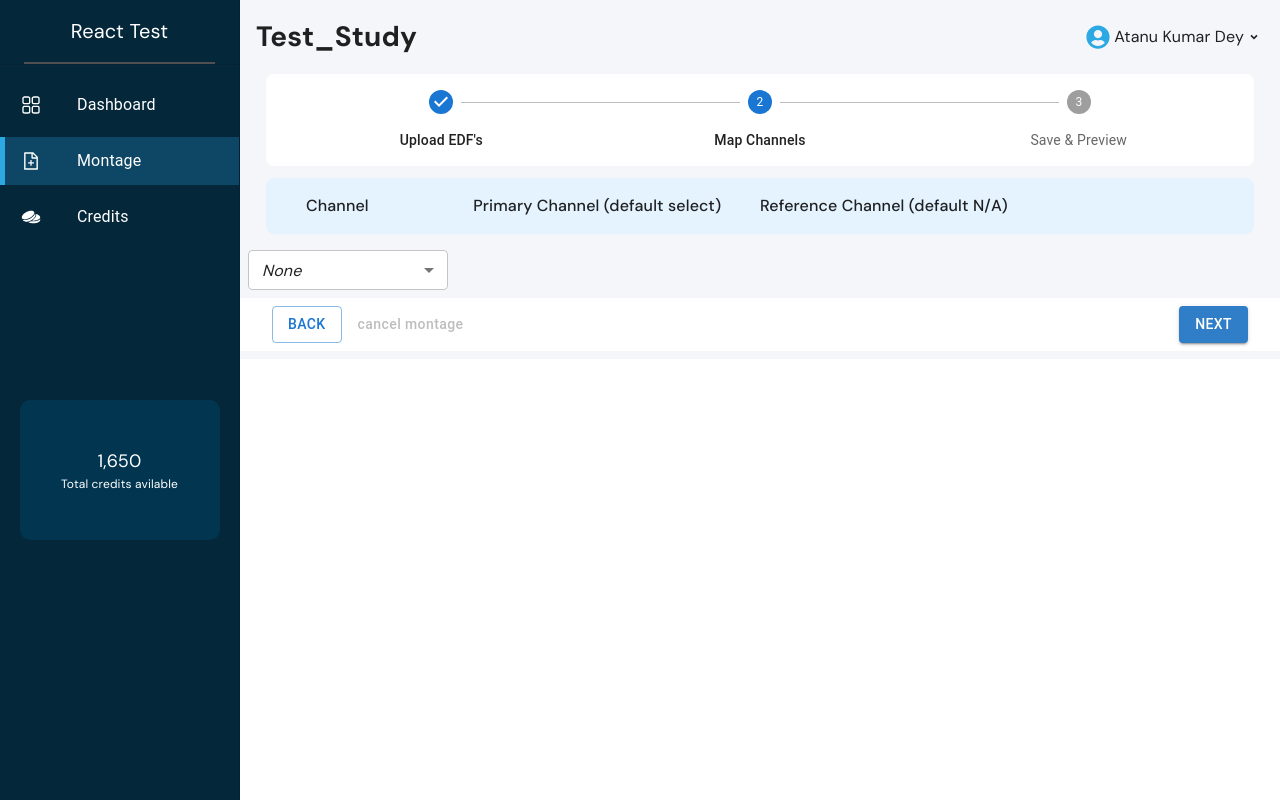
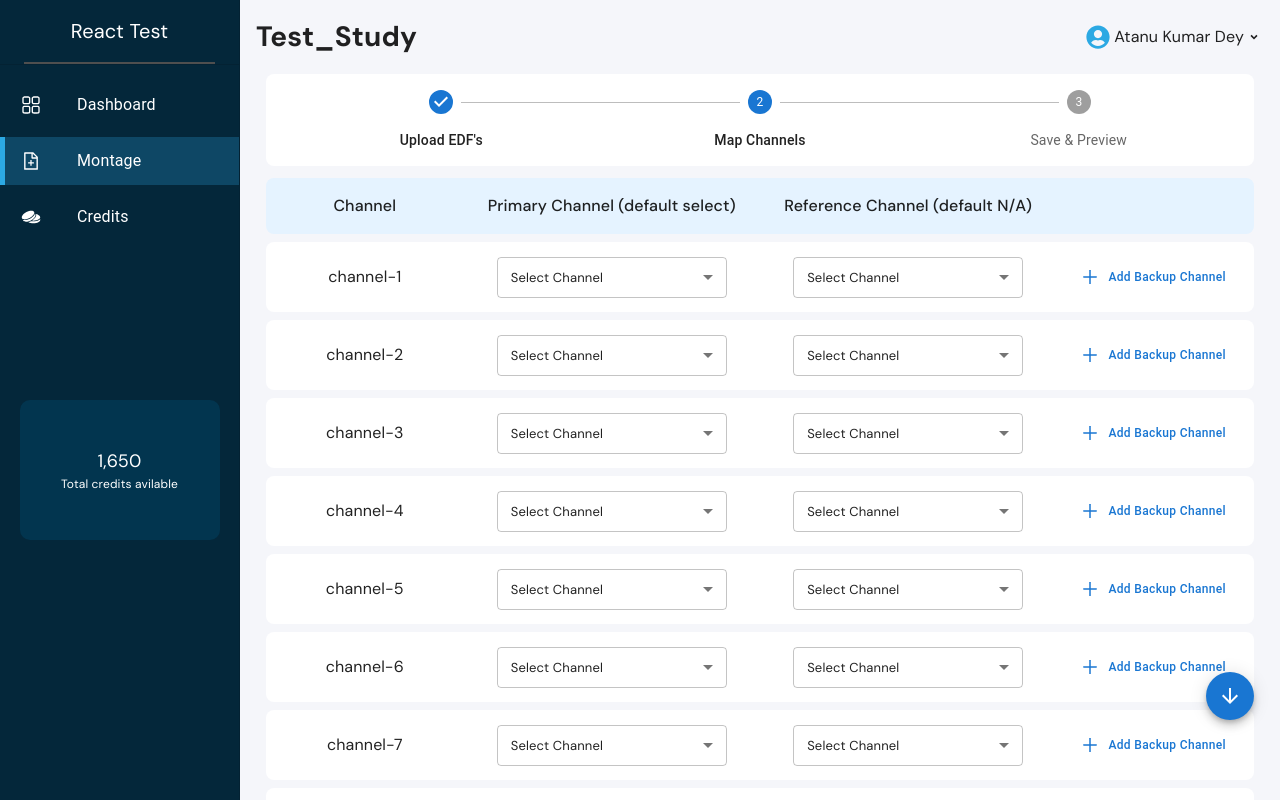
Before and after one commit to Atanu-Kumar-Dey/Neurobit-Internship, a React (Vite) app: page / in a window 1280 px wide. Both pictures are taken after a click on the button "NEXT". Shown: the top 800 px of the page. Built offline with nearby package versions, Linux system fonts and the light colour scheme.

Commit message:
all fine

```diff
--- a/package.json
+++ b/package.json
@@ -19,6 +19,7 @@
     "react-dom": "^18.2.0",
     "react-icons": "^4.8.0",
     "react-redux": "^8.0.5",
+    "react-scroll": "^1.8.9",
     "styled-components": "^5.3.11"
   },
   "devDependencies": {
--- a/src/App.jsx
+++ b/src/App.jsx
@@ -19,7 +19,7 @@ const App = () => {
       <Box
         sx={{
           backgroundColor: "rgba(245, 246, 250, 1)",
-          maxHeight: "100vh",
+          minHeight: "100vh",
           width: "100%",
         }}>
         <Montage />
--- a/src/components/DropDown.jsx
+++ b/src/components/DropDown.jsx
@@ -3,12 +3,13 @@ import InputLabel from "@mui/material/InputLabel";
 import MenuItem from "@mui/material/MenuItem";
 import FormControl from "@mui/material/FormControl";
 import Select from "@mui/material/Select";
-
-export default function DropDown() {
-  const [age, setAge] = React.useState("");
-
+import { useSelector } from "react-redux";
+export default function DropDown({index}) {
+  const [option, setOption] = React.useState("");
+  const {value} = useSelector((state)=>state.step)
   const handleChange = (event) => {
-    setAge(event.target.value);
+    setOption(event.target.value);
+    console.log(index)
   };
 
   const dumyOptions = [
@@ -60,19 +61,22 @@ export default function DropDown() {
 
   return (
     <FormControl
-      sx={{ m: 1, minWidth: 200, backgroundColor: "white" }}
-      size="small">
+      sx={{ m: 1, minWidth: 230,m:1}}
+      size="small"
+      disabled={value>2} >
       <Select
-        value={age}
+        value={option}
         onChange={handleChange}
         displayEmpty
         inputProps={{ "aria-label": "Without label" }}>
         <MenuItem value="">
-          <em>None</em>
+          <span style={{fontSize:"13px",fontWeight:"400"}}>Select Channel</span>
         </MenuItem>
-        <MenuItem value={10}>Ten</MenuItem>
-        <MenuItem value={20}>Twenty</MenuItem>
-        <MenuItem value={30}>Thirty</MenuItem>
+        {dumyOptions.map((option) => (
+          <MenuItem key={option.value} value={option.value}>
+            {option.name}
+          </MenuItem>
+        ))}
       </Select>
     </FormControl>
   );
--- /dev/null
+++ b/src/components/GoToBottom.jsx
@@ -0,0 +1,23 @@
+import React from 'react'
+import Fab from '@mui/material/Fab';
+import ArrowDownwardIcon from '@mui/icons-material/ArrowDownward';
+import { animateScroll as scroll } from 'react-scroll';
+
+const scrollToBottom = () => {
+    scroll.scrollToBottom({
+      duration: 1500,
+      smooth: 'easeInOutQuart',
+    });
+  };
+
+const GoToBottom = () => {
+  return (
+    <div style={{position:"fixed",zIndex: 199,bottom:"10%",right:"2%"}} >
+      <Fab size="medium" color="primary" aria-label="add" onClick={scrollToBottom}>
+        <ArrowDownwardIcon />
+      </Fab>
+    </div>
+  )
+}
+
+export default GoToBottom
--- a/src/components/Montage.jsx
+++ b/src/components/Montage.jsx
@@ -3,9 +3,13 @@ import HeaderSection from "./HeaderSection";
 import ProgressBar from "./ProgressBar";
 import UploadDocument from "./mainComponents/UploadDocument";
 import NavigatorButton from "./NavigatorButton";
-import DropDown from "./DropDown";
 import DataHeader from "./mainComponents/DataHeader";
 import { useSelector } from "react-redux";
+import Additional from "./mainComponents/Additional";
+import MapChannel from "./mainComponents/MapChannel";
+import FinalTable from "./mainComponents/FinalTable"
+import EditChannels from "./mainComponents/EditChannels";
+import GoToBottom from "./GoToBottom";
 
 const displayForm = (value) => {
   switch (value) {
@@ -13,13 +17,28 @@ const displayForm = (value) => {
       return <UploadDocument />;
       break;
     case 1:
-      return <DropDown/>
+      return (
+        <>
+          <MapChannel />
+          <Additional />
+        </>
+      );
       break;
     case 2:
-      // return <PreviewSave />;
+      return (
+        <>
+          <EditChannels />
+          <Additional />
+        </>
+      );
       break;
     case 3:
-      // return <FinalPage />;
+      return (
+        <>
+          <FinalTable />
+          <Additional />
+        </>
+      );
       break;
     default:
       break;
@@ -31,11 +50,26 @@ const Montage = () => {
 
   return (
     <div>
-      <HeaderSection />
-      <ProgressBar />
-      {value > 0 ? <DataHeader /> : null}
+      <div
+        style={{
+          position: "sticky",
+          top: 0,
+          zIndex: 100,
+          backgroundColor: "rgba(245, 246, 250, 1)",
+        }}>
+        <HeaderSection />
+        <ProgressBar />
+        {value > 0 ? (
+          <>
+            <DataHeader />
+            <GoToBottom />
+          </>
+        ) : null}
+      </div>
       {displayForm(value)}
-      <NavigatorButton />
+      <div style={{ bottom: 0 }}>
+        <NavigatorButton />
+      </div>
     </div>
   );
 };
--- a/src/components/NavigatorButton.jsx
+++ b/src/components/NavigatorButton.jsx
@@ -37,7 +37,6 @@ const NavigatorButton = () => {
           display: "flex",
           px: 2,
           py: 1,
-          mb: 1,
           bgcolor: "white",
         }}>
         <Box sx={{ width: "90%", ml: 2 }}>
--- a/src/components/mainComponents/Additional.jsx
+++ b/src/components/mainComponents/Additional.jsx
@@ -13,7 +13,7 @@ const AdditionalContent = () => {
       sx={{
         background: "white",
         borderRadius: "8px",
-        mb: "5px",
+        mb: 1,
         width: "95%",
         mx: "auto",
         lineHeight: "40px",
@@ -29,13 +29,13 @@ const AdditionalContent = () => {
         <Box>
           <FormControlLabel
             control={<Checkbox defaultChecked={optionals[0].optional1} />}
-            label=" optional1"
+            label=" Artifacts"
           />
         </Box>
         <Box>
           <FormControlLabel
             control={<Checkbox defaultChecked={optionals[0].optional2} />}
-            label="optional2"
+            label="Spindle"
           />
         </Box>
       </Stack>
--- a/src/components/mainComponents/DataHeader.jsx
+++ b/src/components/mainComponents/DataHeader.jsx
@@ -8,7 +8,7 @@ const DataHeader = () => {
         width: "95%",
         backgroundColor: "white",
         mx: "auto",
-        p: 2,
+        py: 2,
         display:"flex",
         mb: "8px",
         borderRadius: "8px",
@@ -17,9 +17,9 @@ const DataHeader = () => {
         justifyContent:"start",
         backgroundColor:"rgba(229, 243, 255, 1)"
       }}>
-      <Box sx={{width:"20%",pl:3}}>Channel</Box>
-      <Box sx={{width:"30%",pr:2}}>Primary Channel (default select)</Box>
-      <Box sx={{width:"30%"}}>Reference Channel (default N/A)</Box>
+      <Box sx={{width:"20%",display:"flex",justifyContent:"center"}}>Channel</Box>
+      <Box sx={{width:"30%",display:"flex",justifyContent:"center"}}>Primary Channel (default select)</Box>
+      <Box sx={{width:"30%",display:"flex",justifyContent:"center"}}>Reference Channel (default N/A)</Box>
     </Box>
   );
 };
--- /dev/null
+++ b/src/components/mainComponents/EditChannels.jsx
@@ -0,0 +1,60 @@
+import React, { useState } from "react";
+import DropDown from "../DropDown";
+import { useSelector } from "react-redux";
+import { Box, Button } from "@mui/material";
+import EditIcon from "@mui/icons-material/Edit";
+
+const EditChannels = () => {
+  const { channels } = useSelector((state) => state.jsonData);
+
+  const handleRow = (index) => {
+    console.log(index);
+  };
+
+  return (
+    <div>
+      <Box sx={{ width: "95%", mx: "auto" }}>
+        {channels.map((option, index) => (
+          <Box
+            sx={{
+              width: "100%",
+              minHeight: "70px",
+              backgroundColor: "white",
+              mb: 1,
+              display: "flex",
+              alignItems: "center",
+              borderRadius: "8px",
+            }}
+            key={index}>
+            <Box
+              sx={{ width: "20%", display: "flex", justifyContent: "center" }}>
+              {option}
+            </Box>
+            <Box
+              sx={{ width: "30%", display: "flex", justifyContent: "center" }}>
+              <DropDown index={index} />
+            </Box>
+            <Box
+              sx={{ width: "30%", display: "flex", justifyContent: "center" }}>
+              <DropDown index={index} />
+            </Box>
+            <Box
+              sx={{ width: "20%", display: "flex", justifyContent: "center" }}>
+              <Button
+                size="medium"
+                variant="outlined"
+                sx={{ fontSize: "12px", textTransform: "capitalize " }}
+                startIcon={<EditIcon />}
+                onClick={() => handleRow(index)}>
+                Edit backup channel
+              </Button>
+            </Box>
+
+          </Box>
+        ))}
+      </Box>
+    </div>
+  );
+};
+
+export default EditChannels;
--- /dev/null
+++ b/src/components/mainComponents/FinalTable.jsx
@@ -0,0 +1,47 @@
+import React,{useState} from "react";
+import DropDown from "../DropDown";
+import { useSelector } from "react-redux";
+import { Box, Button } from "@mui/material";
+import EditIcon from '@mui/icons-material/Edit';
+
+const FinalTable = () => {
+  const { channels } = useSelector((state) => state.jsonData);
+
+  return (
+    <div>
+      <Box sx={{ width: "95%", mx: "auto" }}>
+        {channels.map((option, index) => (
+          <Box
+            sx={{
+              width: "100%",
+              minHeight: "70px",
+              backgroundColor: "white",
+              mb: 1,
+              display: "flex",
+              alignItems: "center",
+              borderRadius: "8px",
+            }}>
+            <Box
+              sx={{ width: "20%", display: "flex", justifyContent: "center" }}>
+              {option}
+            </Box>
+            <Box
+              sx={{ width: "30%", display: "flex", justifyContent: "center" }}>
+              <DropDown index={index} />
+            </Box>
+            <Box
+              sx={{ width: "30%", display: "flex", justifyContent: "center" }}>
+              <DropDown index={index} />
+            </Box>
+            <Box
+              sx={{ width: "20%", display: "flex", justifyContent: "center" }}>
+              <Button size="medium" disabled variant="outlined" sx={{fontSize:"12px",textTransform:"capitalize "}} startIcon={<EditIcon/>}>Edit backup channel</Button>
+            </Box>
+          </Box>
+        ))}
+      </Box>
+    </div>
+  );
+};
+
+export default FinalTable;
--- /dev/null
+++ b/src/components/mainComponents/MapChannel.jsx
@@ -0,0 +1,47 @@
+import React,{useState} from "react";
+import DropDown from "../DropDown";
+import { useSelector } from "react-redux";
+import { Box, Button } from "@mui/material";
+import { AiOutlinePlus } from "react-icons/ai";
+
+const MapChannel = () => {
+  const { channels } = useSelector((state) => state.jsonData);
+
+  return (
+    <div>
+      <Box sx={{ width: "95%", mx: "auto" }}>
+        {channels.map((option, index) => (
+          <Box
+            sx={{
+              width: "100%",
+              minHeight: "70px",
+              backgroundColor: "white",
+              mb: 1,
+              display: "flex",
+              alignItems: "center",
+              borderRadius: "8px",
+            }}>
+            <Box
+              sx={{ width: "20%", display: "flex", justifyContent: "center" }}>
+              {option}
+            </Box>
+            <Box
+              sx={{ width: "30%", display: "flex", justifyContent: "center" }}>
+              <DropDown index={index} />
+            </Box>
+            <Box
+              sx={{ width: "30%", display: "flex", justifyContent: "center" }}>
+              <DropDown index={index} />
+            </Box>
+            <Box
+              sx={{ width: "20%", display: "flex", justifyContent: "center" }}>
+              <Button size="medium" sx={{fontSize:"12px",textTransform:"capitalize"}} startIcon={<AiOutlinePlus/>}>Add backup channel</Button>
+            </Box>
+          </Box>
+        ))}
+      </Box>
+    </div>
+  );
+};
+
+export default MapChannel;
--- a/src/index.css
+++ b/src/index.css
@@ -2,3 +2,19 @@
     margin: 0;
     font-family: 'DM Sans', sans-serif;
 }
+
+
+/* hide scrollbar but allow scrolling */
+
+body {
+    -ms-overflow-style: none;
+    /* for Internet Explorer, Edge */
+    scrollbar-width: none;
+    /* for Firefox */
+    overflow-y: scroll;
+}
+
+body::-webkit-scrollbar {
+    display: none;
+    /* for Chrome, Safari, and Opera */
+}
```
Also changed, not shown: 1 other file (tests, documents, lock files or other folders).
